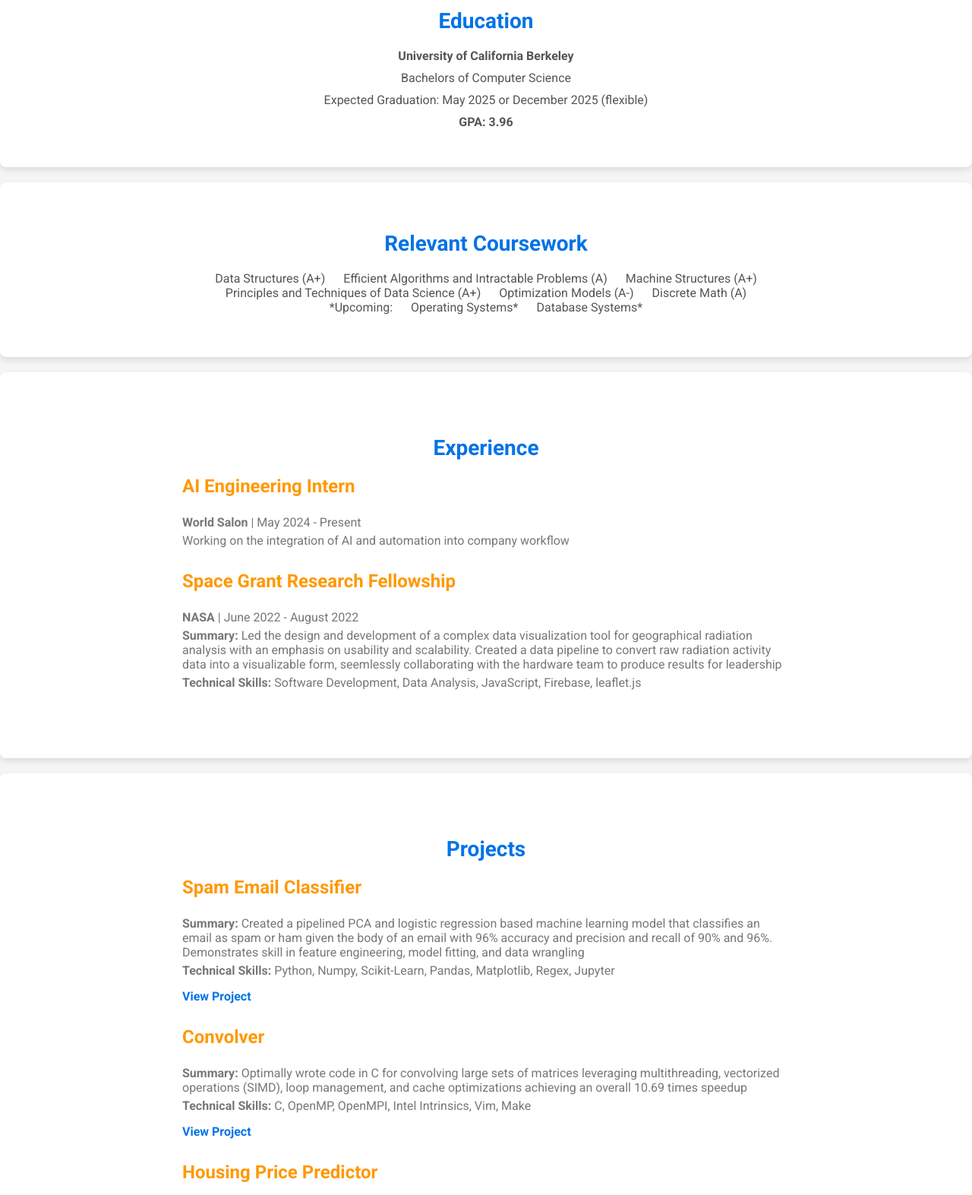
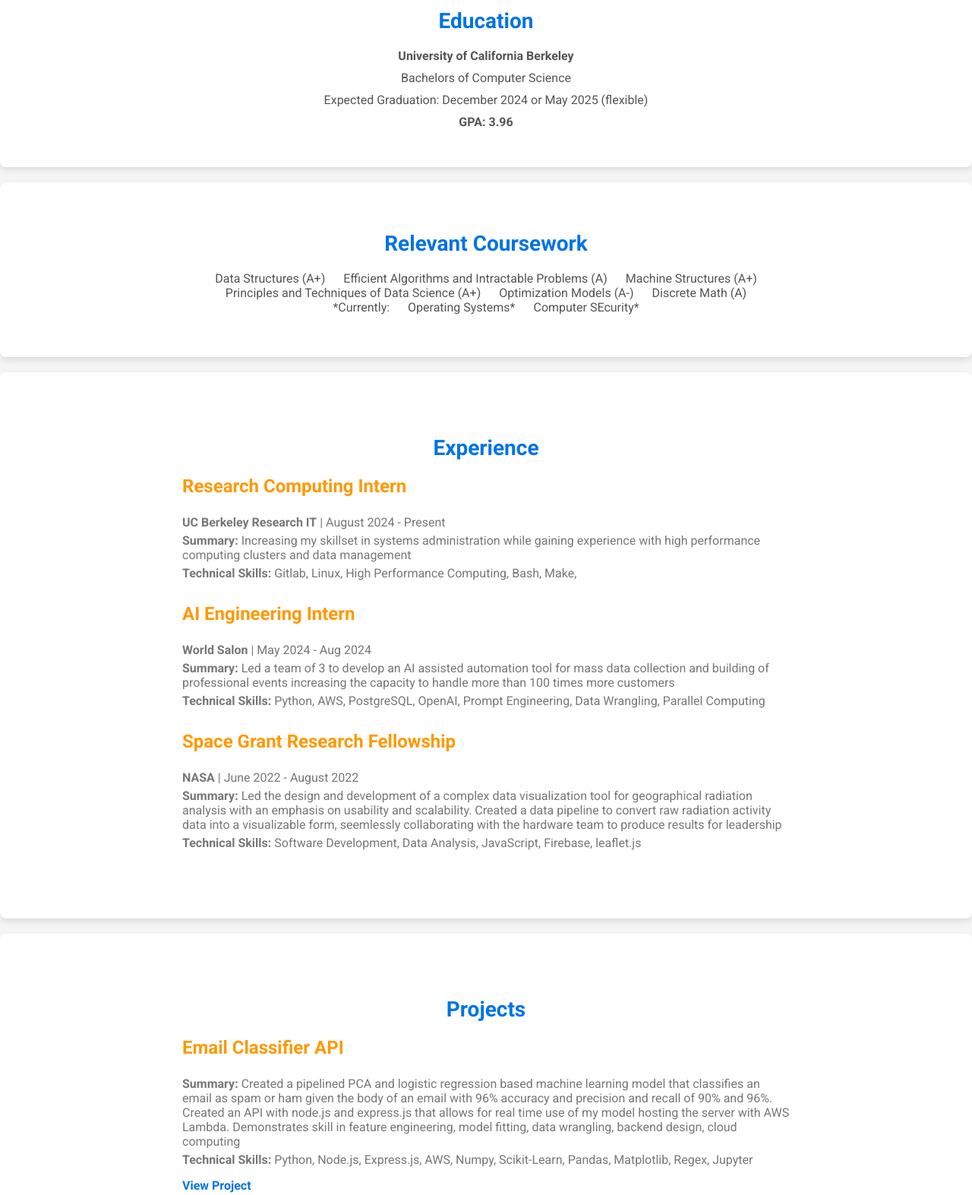
Before and after one commit to adnan10ashraf/dev_portfolio, a plain HTML site: page index.html in a window 1280 px wide. Shown: the part 680-2253 px from the top of the page at 76% size. Drawn offline with Linux system fonts and the light colour scheme.

Commit message:
update resume and new experiences

```diff
--- a/index.html
+++ b/index.html
@@ -52,8 +52,8 @@
     <section id="about">
         <div class="container">
             <h2>About Me</h2>
-            <strong>Hi, I'm Adnan, a Computer Science major at UC Berkeley. I'm currently interning as an AI Engineer at the startup World Salon where I'm working on automating workflow as well as developing a fully pipelined AI model for business decisions. I've previously taken part in a research fellowship with NASA, targeting software for visualization of radioactivity data. <!--I have a passion for software but my biggest interests are parallel computing and data analysis of which I have a few projects to show.  I've also tackled interesting and challenging projects that hone my skills in developing software and analyzing data for real world outcomes. -->
-                <br><br>I'm currently seeking a fall internship to expand and apply my skills while also growing as a professional.</strong>
+            <strong>Hi, I'm Adnan, a Computer Science major at UC Berkeley. I'm currently interning for the UC Berkeley Research IT team gaining experience with managing and utilizing HPC clusters. I previously interned as an AI Engineer at the startup World Salon where I worked on automating workflow as well as developed a fully pipelined AI model for business decisions.<!--I have a passion for software but my biggest interests are parallel computing and data analysis of which I have a few projects to show.  I've also tackled interesting and challenging projects that hone my skills in developing software and analyzing data for real world outcomes. -->
+                <br><br>I'm currently seeking a new grad position with my upcoming graduation date of December 2024 or May 2025</strong>
         </div>
     </section>
     <section id="education">
@@ -61,7 +61,7 @@
             <h2>Education</h2>
             <p><strong>University of California Berkeley</strong></p>
             <p>Bachelors of Computer Science</p>
-            <p>Expected Graduation: May 2025 or December 2025 (flexible)</p>
+            <p>Expected Graduation: December 2024 or May 2025 (flexible)</p>
             <p><strong>GPA: 3.96</strong></p>
         </div>
     </section>
@@ -75,9 +75,9 @@
                 <li>Principles and Techniques of Data Science (A+)</li>
                 <li>Optimization Models (A-)</li>
                 <li>Discrete Math (A)</li>
-                <li>*Upcoming:</li>
+                <li>*Currently:</li>
                 <li>Operating Systems*</li>
-                <li>Database Systems*</li>
+                <li>Computer SEcurity*</li>
 
                 <!-- Add more courses as needed -->
             </ul>
@@ -87,9 +87,17 @@
         <div class="container">
             <h2>Experience</h2>
             <div class="experience">
+                <h3>Research Computing Intern</h3>
+                <p><strong>UC Berkeley Research IT</strong> | August 2024 - Present</p>
+                <p> <b>Summary:</b> Increasing my skillset in systems administration while gaining experience with high performance computing clusters and data management</p>
+                <p> <b>Technical Skills:</b> Gitlab, Linux, High Performance Computing, Bash, Make,</p>
+
+            </div>
+            <div class="experience">
                 <h3>AI Engineering Intern</h3>
-                <p><strong>World Salon</strong> | May 2024 - Present</p>
-                <p>Working on the integration of AI and automation into company workflow</p>
+                <p><strong>World Salon</strong> | May 2024 - Aug 2024</p>
+                <p><b>Summary: </b>Led a team of 3 to develop an AI assisted automation tool for mass data collection and building of professional events increasing the capacity to handle more than 100 times more customers</p>
+                <p><b>Technical Skills: </b>Python, AWS, PostgreSQL, OpenAI, Prompt Engineering, Data Wrangling, Parallel Computing</p>
               <!--  <p> <b>Summary:</b> Led the design and development of a complex data visualization tool for geographical radiation
                     analysis with an emphasis on usability and scalability. Created a data pipeline to convert raw radiation activity data into a visualizable form, seemlessly collaborating with the hardware team to produce results for leadership </p>
                 <p> <b>Technical Skills:</b> Software Development, Data Analysis, JavaScript, Firebase, leaflet.js</p> -->
@@ -117,9 +125,9 @@
             <h2>Projects</h2>
 
             <div class="project">
-                <h3>Spam Email Classifier</h3>
-                <p> <b>Summary:</b> Created a pipelined PCA and logistic regression based machine learning model that classifies an email as spam or ham given the body of an email with 96% accuracy and precision and recall of 90% and 96%. Demonstrates skill in feature engineering, model fitting, and data wrangling</p>
-                <p><b>Technical Skills:</b> Python, Numpy, Scikit-Learn, Pandas, Matplotlib, Regex, Jupyter</p>
+                <h3>Email Classifier API</h3>
+                <p> <b>Summary:</b> Created a pipelined PCA and logistic regression based machine learning model that classifies an email as spam or ham given the body of an email with 96% accuracy and precision and recall of 90% and 96%. Created an API with node.js and express.js that allows for real time use of my model hosting the server with AWS Lambda. Demonstrates skill in feature engineering, model fitting, data wrangling, backend design, cloud computing</p>
+                <p><b>Technical Skills:</b> Python, Node.js, Express.js, AWS, Numpy, Scikit-Learn, Pandas, Matplotlib, Regex, Jupyter</p>
                 <a href="https://github.com/adnan10ashraf/spam_classifier" target="_blank">View Project</a>
             </div>
 
@@ -158,12 +166,12 @@
         <div class="container">
             <h2>Technical Skills</h2>
             <ul class="skills-list">
-                <li><b>Programming Languages:</b> Python, Java, JavaScript, C, Risk-V, SQL</li>
+                <li><b>Programming Languages:</b> Python, Java, JavaScript, C, Risk-V, x86, SQL</li>
                 <li><b>Data Analysis Libraries:</b> Numpy, Scikit-Learn, Pandas, Matplotlib, Seaborn, Regex</li>
-                <li><b>Databases / Backend:</b> Node.js, Express.js, Django, PostgreSQL</li>
-                <li><b>Cloud Computing:</b> AWS, Microsoft Azure, Google Cloud Platform</li>
+                <li><b>Databases / Backend:</b> Node.js, Express.js, PostgreSQL, AWS RDS, Firebase, Google Cloud Platform</li>
                 <li><b>Code Optimization:</b> OpenMP, OpenMPI, Intel Intrinsics</li>
-                <li><b>Tools:</b> Git, Make, Bash, IntelliJ, Visual Studio, Vim, Jupyter, Valgrind, gdb</li>
+                <li><b>Technologies:</b> Bash, Linux, Docker, Git</li>
+                <li><b>Developer Tools:</b> Github, Make, IntelliJ, Visual Studio, Vim, Jupyer, Valgrind, GDB</li>
             </ul>
         </div>
     </section>
```
Also changed, not shown: 1 other file.
